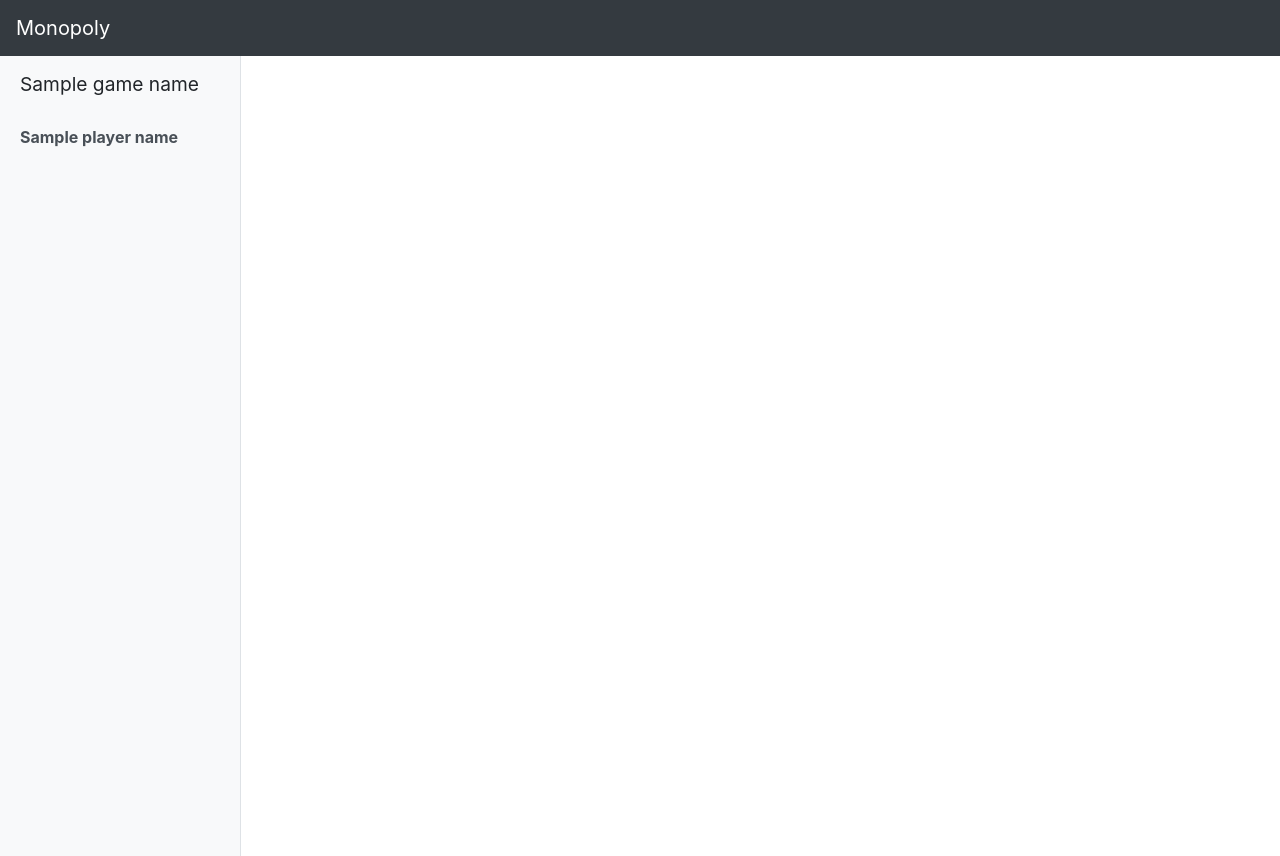
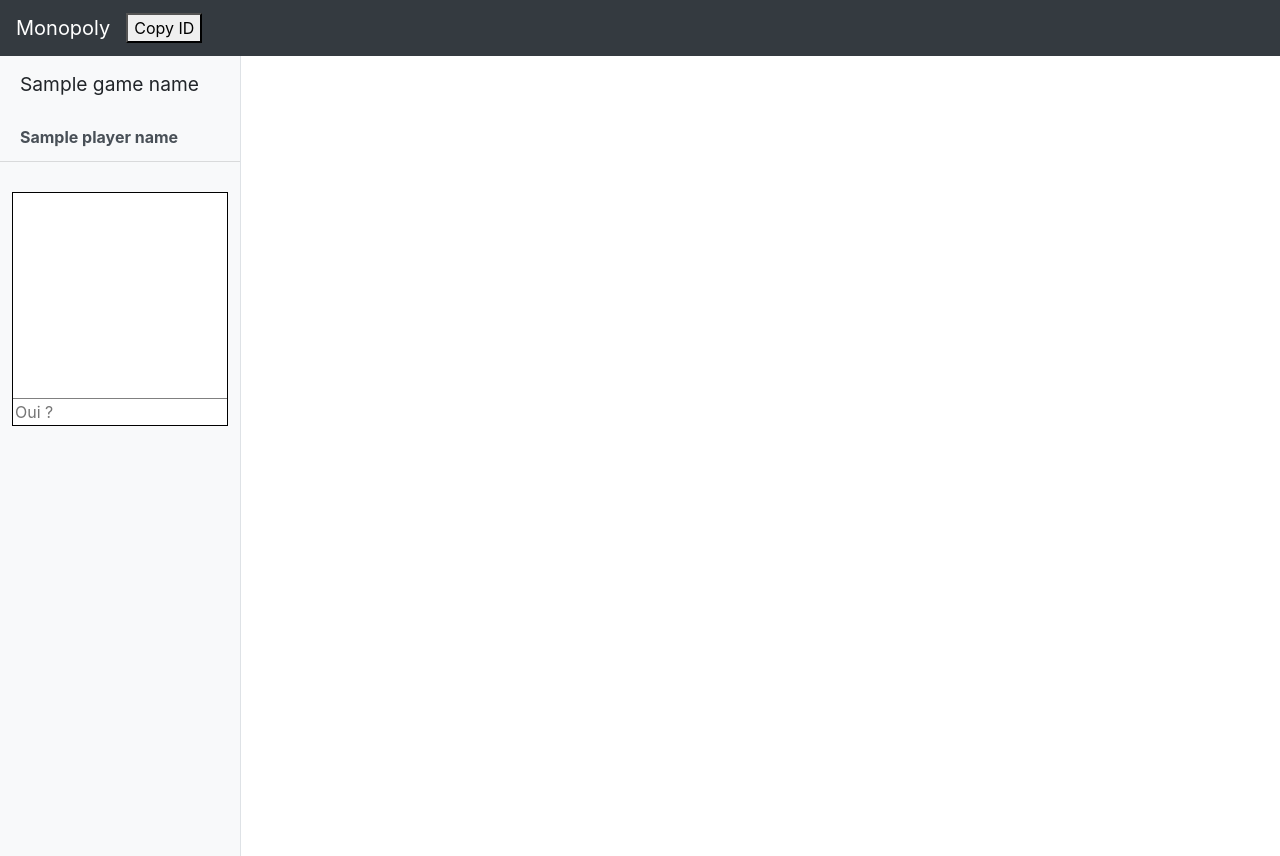
Before and after one commit to LuluDavid/Monopoly, a Flask app: template templates/loby.html.jinja2 in a window 1280 px wide. Run offline with Flask 2, Linux system fonts and the light colour scheme; the template is opened without the code that fills it: most values are stand-ins (such as "Sample title", 1, 10 or a date in 2020); some libraries are stand-ins or nearby versions.

Commit message:
Ajout du chat. Il reste que le design à faire (et l'agrandissement selon l'axe X j'ai mis un overflow-x mais le truc c'est que c'est toute la nav bar qui s'étend (faudra fixer ça)). Bisous les potes <3

```diff
--- a/static/css/style.css
+++ b/static/css/style.css
@@ -5,3 +5,27 @@
 #home_buttons {
     max-width:500px
 }
+
+#chatbox {
+    width: 90%;
+    margin: auto;
+    margin-top: 30px;
+    background-color: white;
+    border: 1px solid black;
+    bottom: 50px;
+}
+
+#messages {
+    overflow-y: scroll;
+    overflow-x: hidden;
+    height: 200px;
+    font-style: italic;
+    font-size: 0.8em;
+}
+
+#msg {
+    margin-top: 5px;
+    width: 100%;
+    border: 0;
+    border-top: 1px solid grey;
+}
--- a/static/js/socket.js
+++ b/static/js/socket.js
@@ -31,4 +31,30 @@
         playerHtmlLine += nameToAdd + '</div>';
         $("#player_list").append(playerHtmlLine);
     }
+
+    $('#msg').on('keypress', function (e) {
+        if(e.keyCode == 13){
+            let newMsg = $('#msg').val();
+            $('#msg').val('');
+            socket.emit('new_msg', {game_id: gameId, player_name: playerName, msg: newMsg});
+        }
+    });
+
+    socket.on('print_new_msg', function(data) {
+        let newPlayerName = data["player_name"];
+        console.log(newPlayerName + " a posté un message");
+        let newMsg = data["msg"];
+        let cleanMsg = newMsg.replace(/<\/?[^>]+(>|$)/g, "");
+        $("#messages").append('<div>' + '<strong>' + newPlayerName + ': ' + '</strong>' + cleanMsg + '</div>');
+        $('#messages').scrollTop($('#messages')[0].scrollHeight);
+    });
+
+    $("#copy").on('click', function() {
+        var $temp = $("<input>");
+        $("body").append($temp);
+        $temp.val(gameId).select();
+        document.execCommand("copy");
+        $temp.remove();
+    });
+
 });
--- a/templates/layout.html.jinja2
+++ b/templates/layout.html.jinja2
@@ -14,14 +14,16 @@
 
 <nav class="navbar navbar-expand-md navbar-dark bg-dark fixed-top">
   <a class="navbar-brand" href="{{ url_for("home")}}">Monopoly</a>
-
+    {%  if game_id %}
+    <button id="copy">Copy ID</button>
+    {% endif %}
   <div class="collapse navbar-collapse">
     <ul class="navbar-nav mr-auto">
     </ul>
   </div>
 </nav>
 
-<body>
+
 
   <div class="d-flex" id="wrapper">
 
@@ -33,6 +35,14 @@
           <strong>{{ player_name }}</strong>
         </div>
       </div>
+
+        <div id="chatbox">
+            <div id="messages">
+
+            </div>
+            <input type="text" name="msg" id="msg" placeholder="Oui ?">
+        </div>
+
     </div>
     {% endif %}
 
--- a/webapp.py
+++ b/webapp.py
@@ -74,6 +74,23 @@
         emit('error', {'error': 'Unable to join room. Room does not exist.'})
 
 
+@socketio.on('new_msg')
+def on_new_msg(data):
+    """Post new messages"""
+    player_name = data['player_name']
+    msg = data['msg']
+    game_id = data['game_id']
+    if game_id in GAMES:
+        emit(
+            'print_new_msg',
+            {"room": game_id, "player_name": player_name, "msg": msg},
+            room=game_id
+        )
+    else:
+        print("Unable to post in room. Room does not exist.")
+        emit('error', {'error': 'Unable to post in room. Room does not exist.'})
+
+
 def redirect_home():
     return redirect(url_for('home'))
 
```
